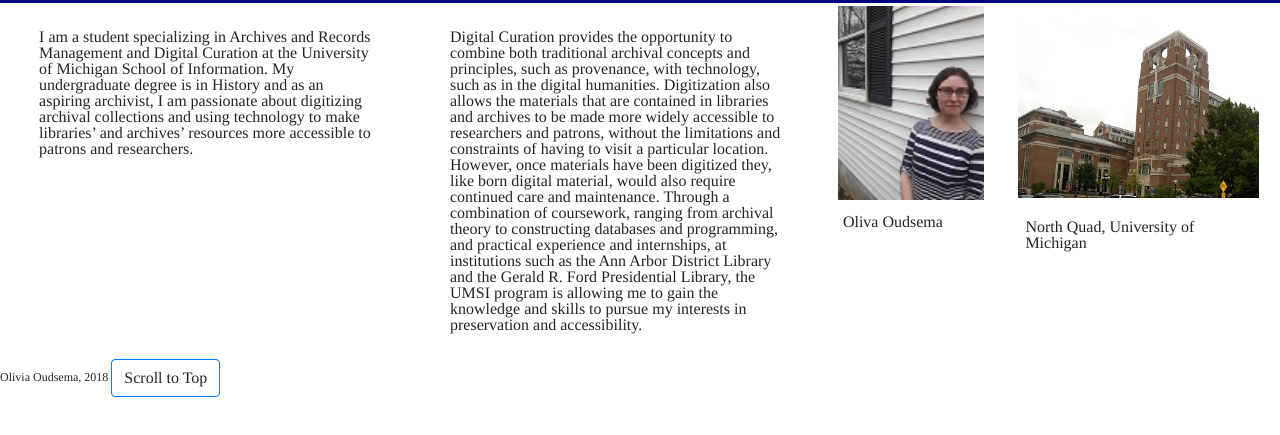
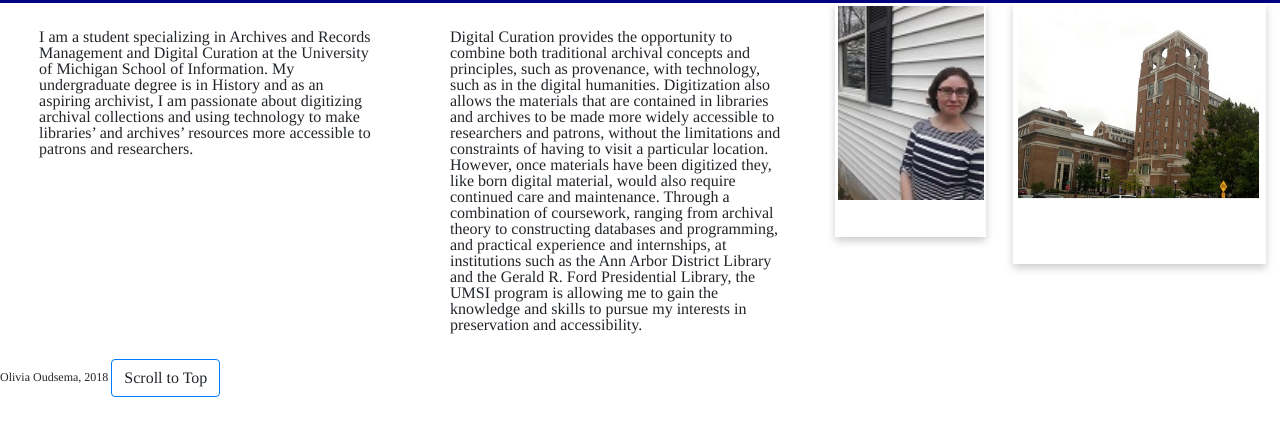
Before and after one commit to ooudsema/si539-finalproject, a plain HTML site: page index.html in a window 1280 px wide. Shown: the part 51-486 px from the top of the page. Drawn offline with nearby package versions, Linux system fonts and the light colour scheme; a web font is replaced by a local one.

Commit message:
Add files via upload

```diff
--- a/css/style.css
+++ b/css/style.css
@@ -46,6 +46,36 @@ a.skip-main:focus, a.skip-main:active {
     font-size:1.2em;
     z-index:999;
 }
+
+.flip-card {
+	background-color: transparent;
+	perspective: 1000px;
+  }
+
+  .flip-card-inner {
+	transition: transform 0.6s;
+	transform-style: preserve-3d;
+	box-shadow: 0 4px 8px 0 rgba(0,0,0,0.2);
+  }
+
+  .flip-card:hover .flip-card-inner {
+	transform: rotateY(180deg);
+  }
+
+  .flip-card-front, .flip-card-back {
+	backface-visibility: hidden;
+  }
+
+  .flip-card-front {
+	z-index: 2;
+  }
+
+  .flip-card-back {
+	background-color: #2980b9;
+	color: white;
+	transform: rotateY(180deg);
+	z-index: 1;
+  }
 
 @media screen{
 	li{display:block; position:relative;align-items: left}
```
